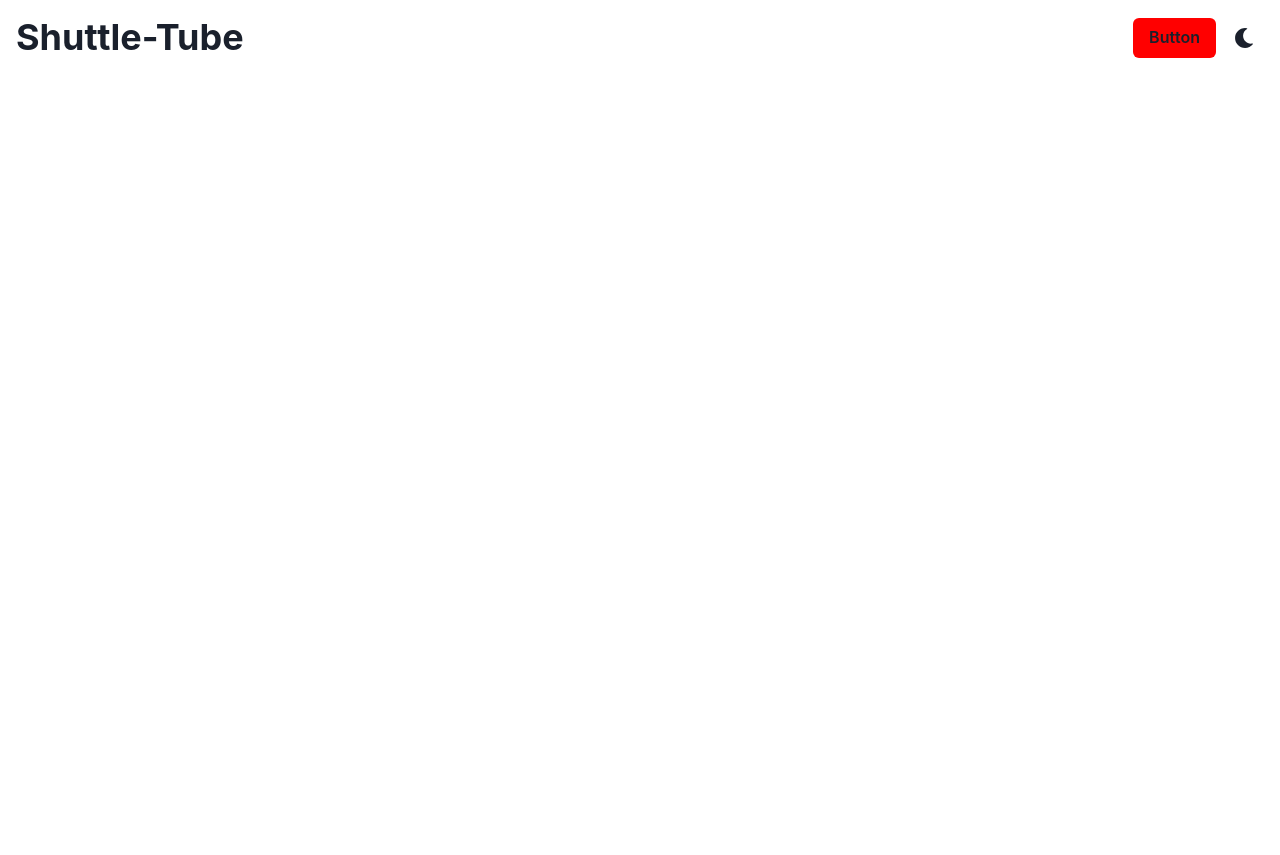
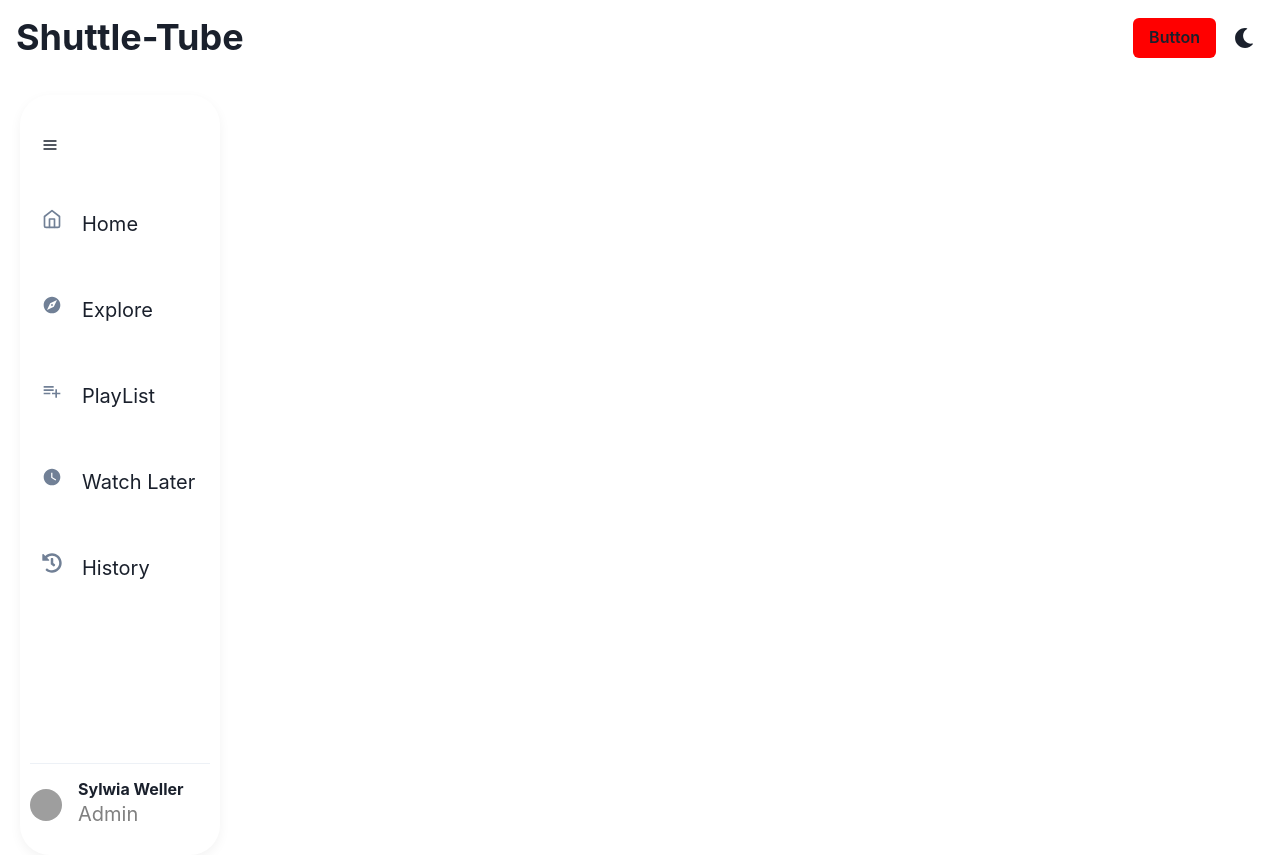
Before and after one commit to bishnoimukesh/shuttle-tube, a React (Create React App) app: page / in a window 1280 px wide. Before the commit the page ends 800 px from the top, so only its background shows below. Built offline with nearby package versions, Linux system fonts and the light colour scheme; grey boxes are pictures that could not be loaded; what miragejs would draw is missing.

Commit message:
feat: added sidebar

```diff
--- /dev/null
+++ b/src/components/NavItem.jsx
@@ -0,0 +1,46 @@
+import React from 'react'
+import {
+    Flex,
+    Text,
+    Icon,
+    Link,
+    Menu,
+    MenuButton,
+    MenuList
+} from '@chakra-ui/react'
+
+export default function NavItem({ icon, title, description, active, navSize }) {
+    return (
+        <Flex
+            mt={30}
+            flexDir="column"
+            w="100%"
+            alignItems={navSize === "small" ? "center" : "flex-start"}
+        >
+            <Menu placement="right">
+                <Link
+                    backgroundColor={active && "#AEC8CA"}
+                    p={3}
+                    borderRadius={8}
+                    _hover={{ textDecor: 'none', backgroundColor: "#AEC8CA" }}
+                    w={navSize === "large" && "100%"}
+                >
+                    <MenuButton w="100%">
+                        <Flex>
+                            <Icon as={icon} fontSize="xl" color={active ? "#82AAAD" : "gray.500"} />
+                            <Text ml={5} display={navSize === "small" ? "none" : "flex"}>{title}</Text>
+                        </Flex>
+                    </MenuButton>
+                </Link>
+                <MenuList
+                    py={0}
+                    border="none"
+                    w={200}
+                    h={200}
+                    ml={5}
+                >
+                </MenuList>
+            </Menu>
+        </Flex>
+    )
+}
--- /dev/null
+++ b/src/components/Sidebar.jsx
@@ -0,0 +1,68 @@
+import React, { useState } from 'react'
+import {Flex, Text, IconButton, Divider, Avatar, Heading} from '@chakra-ui/react'
+import {FiMenu, FiHome} from 'react-icons/fi'
+import {FaHistory} from 'react-icons/fa'
+import {MdExplore, MdPlaylistAdd, MdWatchLater} from 'react-icons/md'
+import NavItem from '../components/NavItem'
+
+const Sidebar = () => {
+    const [navSize, changeNavSize] = useState("large")
+    return (
+        <Flex
+            pos="sticky"
+            left="5"
+            h="95vh"
+            marginTop="2.5vh"
+            boxShadow="0 4px 12px 0 rgba(0, 0, 0, 0.05)"
+            borderRadius={navSize === "small" ? "15px" : "30px"}
+            w={navSize === "small" ? "75px" : "200px"}
+            flexDir="column"
+            justifyContent="space-between"
+        >
+            <Flex
+                p="5%"
+                flexDir="column"
+                w="100%"
+                alignItems={navSize === "small" ? "center" : "flex-start"}
+                as="nav"
+            >
+                <IconButton
+                    background="none"
+                    mt={5}
+                    _hover={{ background: 'none' }}
+                    icon={<FiMenu />}
+                    onClick={() => {
+                        if (navSize === "small")
+                            changeNavSize("large")
+                        else
+                            changeNavSize("small")
+                    }}
+                />
+                <NavItem navSize={navSize} icon={FiHome} title="Home" />
+                <NavItem navSize={navSize} icon={MdExplore} title="Explore" />
+                <NavItem navSize={navSize} icon={MdPlaylistAdd} title="PlayList" />
+                <NavItem navSize={navSize} icon={MdWatchLater} title="Watch Later" />
+                <NavItem navSize={navSize} icon={FaHistory} title="History" />
+            </Flex>
+
+            <Flex
+                p="5%"
+                flexDir="column"
+                w="100%"
+                alignItems={navSize === "small" ? "center" : "flex-start"}
+                mb={4}
+            >
+                <Divider display={navSize === "small" ? "none" : "flex"} />
+                <Flex mt={4} align="center">
+                    <Avatar size="sm" src="avatar-1.jpg" />
+                    <Flex flexDir="column" ml={4} display={navSize === "small" ? "none" : "flex"}>
+                        <Heading as="h3" size="sm">Sylwia Weller</Heading>
+                        <Text color="gray">Admin</Text>
+                    </Flex>
+                </Flex>
+            </Flex>
+        </Flex>
+    )
+}
+
+export {Sidebar}
--- a/src/components/index.jsx
+++ b/src/components/index.jsx
@@ -1 +1,2 @@
 export {Navbar} from './Navbar'
+export {Sidebar} from './Sidebar'
--- a/src/pages/Home.jsx
+++ b/src/pages/Home.jsx
@@ -1,9 +1,10 @@
-import {Navbar} from '../components/index'
+import {Navbar, Sidebar} from '../components/index'
 
 const Home = () => {
     return (
         <>
             <Navbar/>
+            <Sidebar/>
         </>
     )
 }
```
